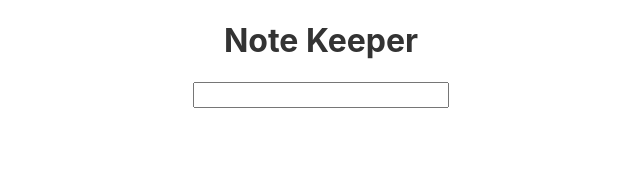
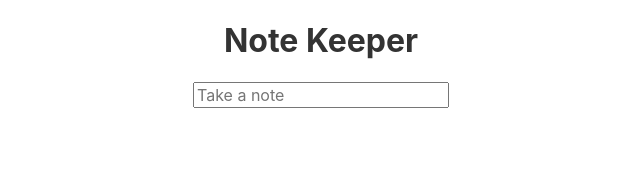
Before and after one commit to Android789515/note-keeper, a React (Create React App) app: page / in a window 1280 px wide. Shown: the top 172 px of the page, without its empty margins (319-959 px from the left). Built offline with nearby package versions, Linux system fonts and the light colour scheme.

Commit message:
Applied word break to note so body text would wrap instead of overflow.
Centered CreateNoteBox.

```diff
--- a/src/create-note-box/CreateNoteBox.module.scss
+++ b/src/create-note-box/CreateNoteBox.module.scss
@@ -0,0 +1,5 @@
+.input {
+  display: block;
+
+  margin: auto;
+}
--- a/src/create-note-box/CreateNoteBox.tsx
+++ b/src/create-note-box/CreateNoteBox.tsx
@@ -1,4 +1,6 @@
 import { useDispatch } from 'react-redux'
+
+import styles from './CreateNoteBox.module.scss'
 
 import useCreateNote from './useCreateNote'
 
@@ -9,7 +11,9 @@ const CreateNoteBox = () => {
     return (
         <div title='Create note'>
             <input
+                className={styles.input}
                 type='text'
+                placeholder='Take a note'
                 name='Create note'
                 aria-label='Create note'
                 role='textbox'
--- a/src/note/Note.module.scss
+++ b/src/note/Note.module.scss
@@ -43,6 +43,8 @@ $rounded-corners: 10px;
 }
 
 .noteBody {
+  word-break: break-word;
+
   margin: 0;
 
   padding: .5em 1em;
```
